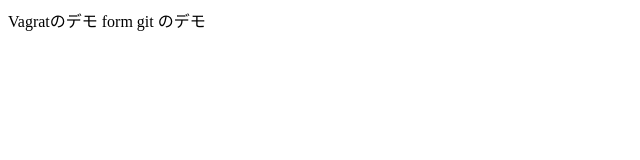
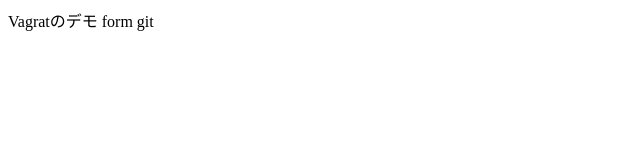
Before and after one commit to y-nakazawa/demo_vagrat_docker, a plain HTML site: page index.html in a window 1280 px wide. Shown: the full height of the page, 0-640 px from the left. Drawn offline with Linux system fonts and the light colour scheme.

Commit message:
デモ用コミット

```diff
--- a/index.html
+++ b/index.html
@@ -4,6 +4,6 @@
         <title>Vagratのデモ form git</title>
     </head>
     <body>
-        <p>Vagratのデモ form git のデモ</p>
+        <p>Vagratのデモ form git</p>
     </body>
 </html>
```
